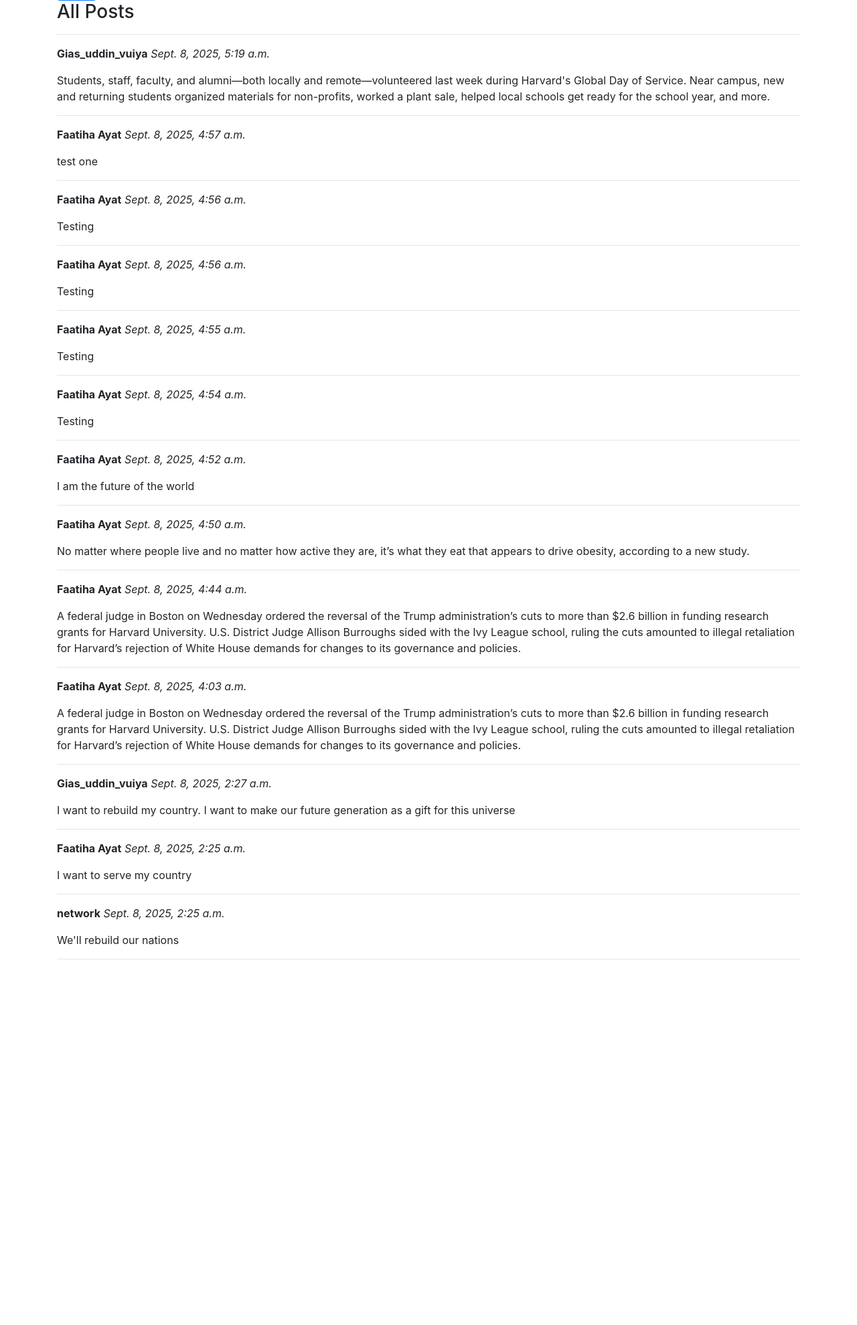
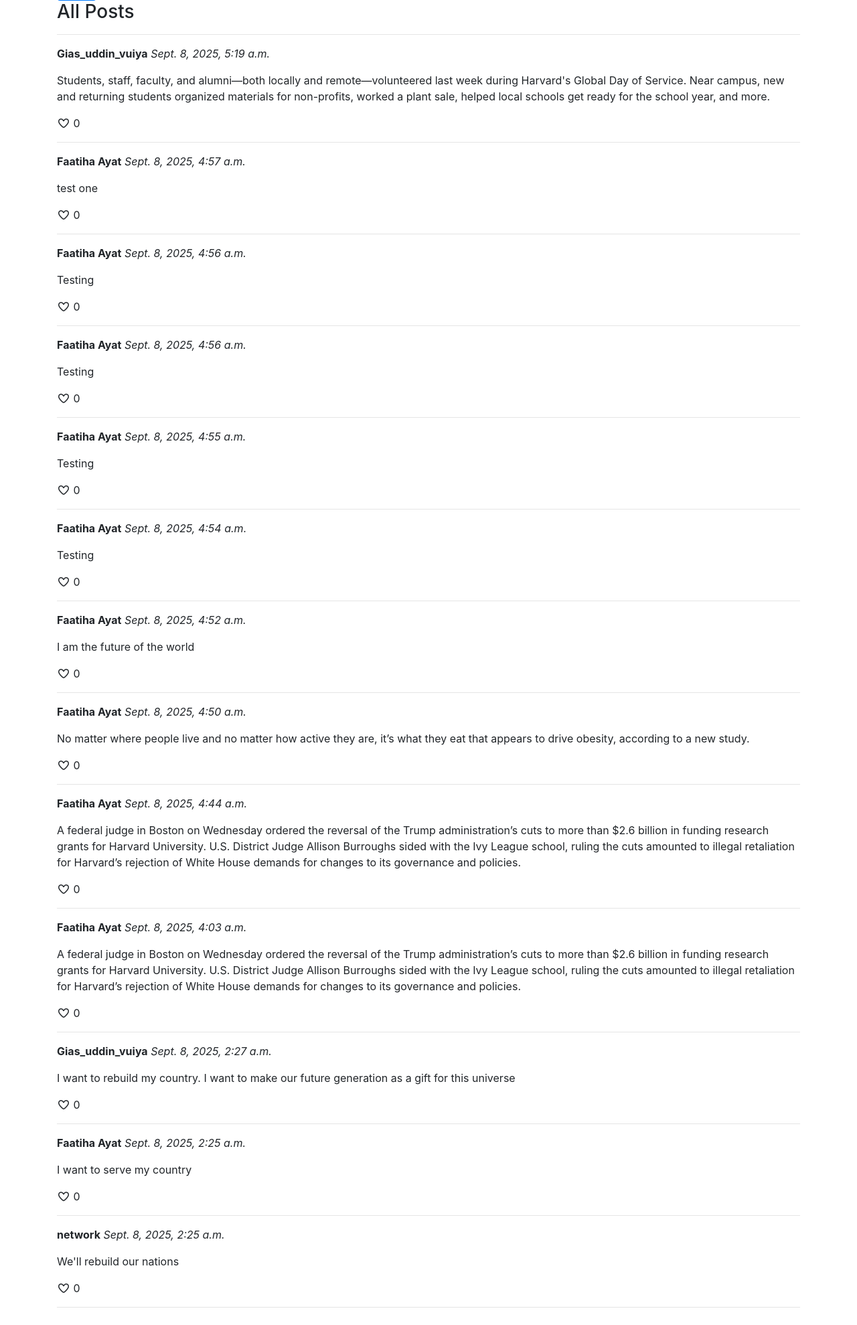
Before and after one commit to Gias-uddin-vuiya/Network, a Django app: page / in a window 1280 px wide. Shown: the part 239-2218 px from the top of the page at 67% size. Before the commit the page ends 1672 px from the top, so only its background shows below. Run offline with Django 3.2, Linux system fonts and the light colour scheme; a user stored in the database is signed in; data comes from the database, SQL or seed files in the repository; both versions use the stored data as it was after the commit; some libraries are stand-ins or nearby versions.

Commit message:
add cdn link and add like icon

```diff
--- a/network/templates/network/index.html
+++ b/network/templates/network/index.html
@@ -20,6 +20,7 @@
                     <div class="post">
                         <p><strong>{{ post.user.username }}</strong> <em>{{ post.timestamp }}</em></p>
                         <p>{{ post.content }}</p>
+                        <i class="fa-regular fa-heart"></i> <span>0</span>
                         <hr>
                     </div>
                 {% empty %}
--- a/network/templates/network/layout.html
+++ b/network/templates/network/layout.html
@@ -5,6 +5,7 @@
     <head>
         <title>{% block title %}Social Network{% endblock %}</title>
         <link rel="stylesheet" href="https://stackpath.bootstrapcdn.com/bootstrap/4.4.1/css/bootstrap.min.css" integrity="sha384-Vkoo8x4CGsO3+Hhxv8T/Q5PaXtkKtu6ug5TOeNV6gBiFeWPGFN9MuhOf23Q9Ifjh" crossorigin="anonymous">
+        <link rel="stylesheet" href="https://cdnjs.cloudflare.com/ajax/libs/font-awesome/7.0.1/css/all.min.css" integrity="sha512-2SwdPD6INVrV/lHTZbO2nodKhrnDdJK9/kg2XD1r9uGqPo1cUbujc+IYdlYdEErWNu69gVcYgdxlmVmzTWnetw==" crossorigin="anonymous" referrerpolicy="no-referrer" />
         <link href="{% static 'network/styles.css' %}" rel="stylesheet">
     </head>
     <body>
```
Also changed, not shown: db.sqlite3.
